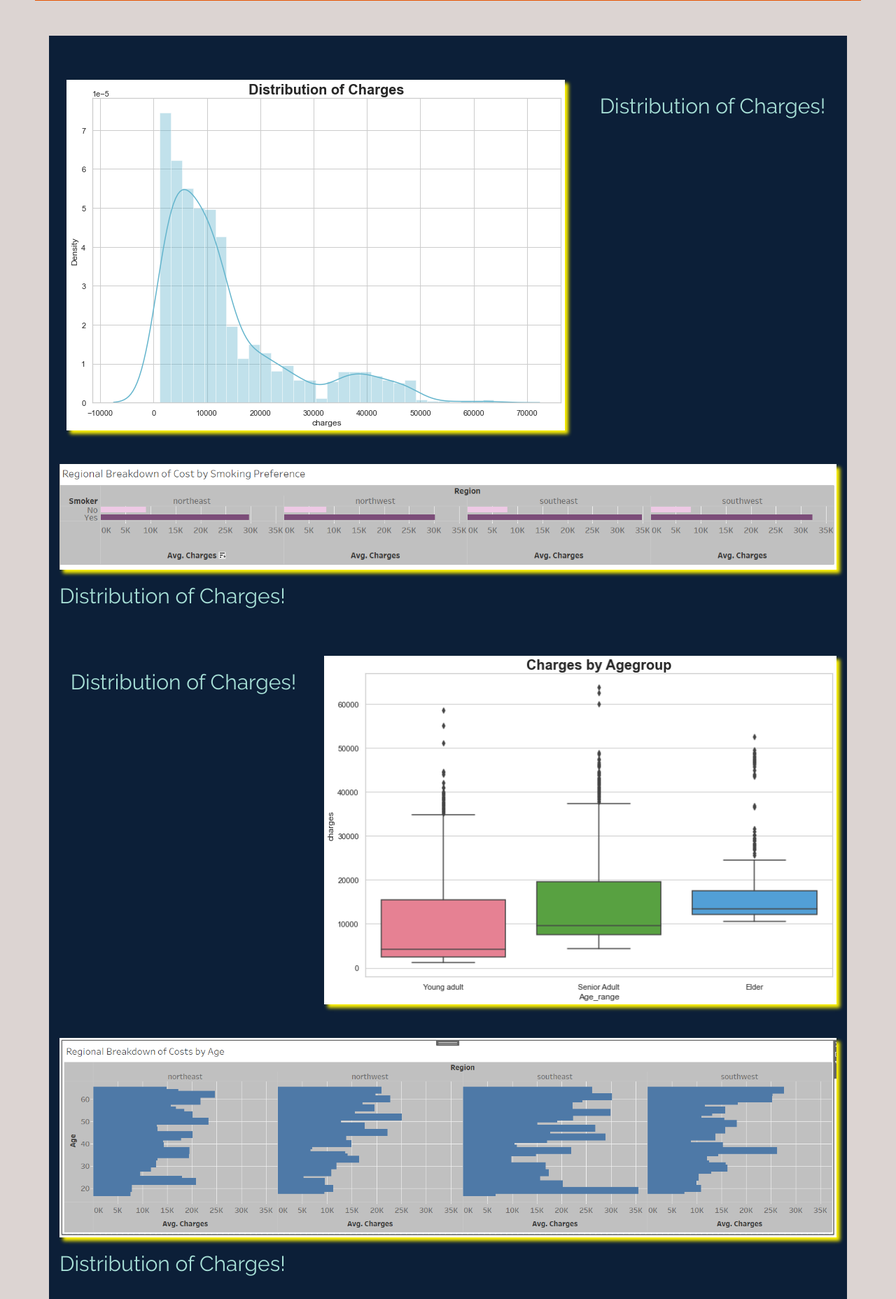
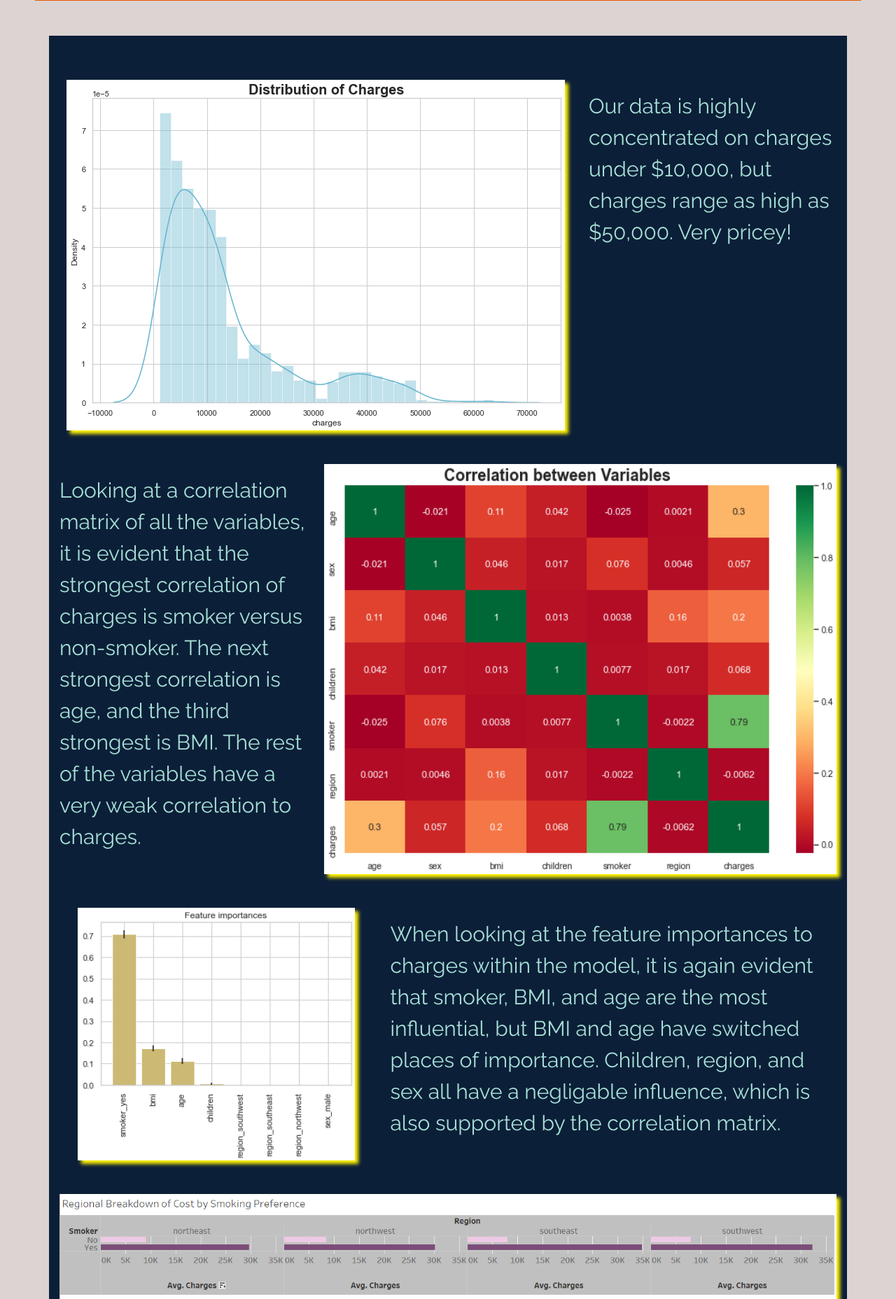
Before and after one commit to khutula/Medical-Insurance-Costs, a Flask app: page /eda in a window 1280 px wide. Shown: the part 450-2306 px from the top of the page at 70% size. Run offline with Flask 2, Linux system fonts and the light colour scheme; some libraries are stand-ins or nearby versions; some web fonts are replaced.

Commit message:
add first sections of eda explanations

```diff
--- a/templates/eda.html
+++ b/templates/eda.html
@@ -22,7 +22,25 @@
           <img src="../static/images/dist_of_charges.PNG" alt="distribution of charges">
         </div>
         <div class="col-4 d-flex justify-content-center">
-          <p>Distribution of Charges!</p>
+          <p>Our data is highly concentrated on charges under $10,000, but charges range as high as $50,000. Very pricey!</p>
+        </div>
+      </div>
+
+      <div class="row mt-5">
+        <div class="col-4 d-flex justify-content-center">
+          <p>Looking at a correlation matrix of all the variables, it is evident that the strongest correlation of charges is smoker versus non-smoker.  The next strongest correlation is age, and the third strongest is BMI. The rest of the variables have a very weak correlation to charges.</p>
+        </div>
+        <div class="col-8 d-flex justify-content-center">
+          <img src="../static/images/correlation.PNG" alt="correlation between variables">
+        </div>
+      </div>
+
+      <div class="row mt-5">
+        <div class="col-5 d-flex justify-content-center">
+          <img src="../static/images/features.PNG" alt="feature importances">
+        </div>
+        <div class="col-7 d-flex justify-content-center">
+          <p>When looking at the feature importances to charges within the model, it is again evident that smoker, BMI, and age are the most influential, but BMI and age have switched places of importance. Children, region, and sex all have a negligable influence, which is also supported by the correlation matrix.</p>
         </div>
       </div>
 
@@ -31,7 +49,7 @@
           <img src="../static/images/region_and_smoking_v_cost.PNG" alt="regional breakdown of cost by smoking preference">
         </div>
       </div>
-      <p>Distribution of Charges!</p>
+      <p>Charges in the Northeast and Northwest average around the lower end at under $10,000 for non-smokers and $30,000 for smokers. The Southwest falls in the middle with roughly similar costs for non-smokers, but for smokers, costs come out around $32,000. The Southeast's averages for non-smokers is similar again, but with smokers costs at $35,000! Overall, the differences between regions are very small and can probably be explained by other variables, while the differences between smoker and non-smoker are very clear.</p>
 
       <div class="row mt-5">
         <div class="col-4 d-flex justify-content-center">
@@ -56,24 +74,6 @@
       </div>
       <p>Distribution of Charges!</p>
 
-      <div class="row mt-5">
-        <div class="col-4 d-flex justify-content-center">
-          <p>Distribution of Charges!</p>
-        </div>
-        <div class="col-8 d-flex justify-content-center">
-          <img src="../static/images/correlation.PNG" alt="correlation between variables">
-        </div>
-      </div>
-
-      <div class="row mt-5">
-        <div class="col-5 d-flex justify-content-center">
-          <img src="../static/images/features.PNG" alt="feature importances">
-        </div>
-        <div class="col-7 d-flex justify-content-center">
-          Distribution of Charges!
-        </div>
-      </div>
-
     </div>
 
 <!-- Begin Standard Content -->
```
